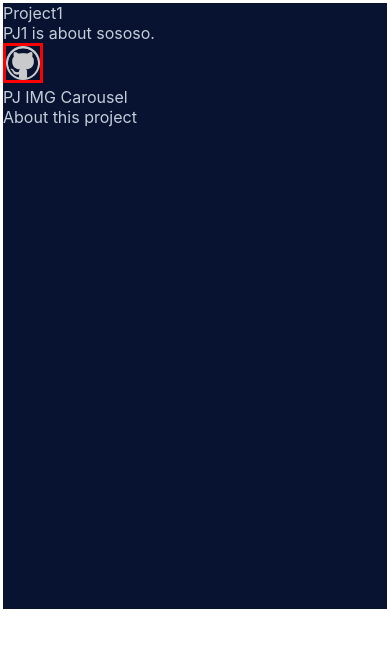
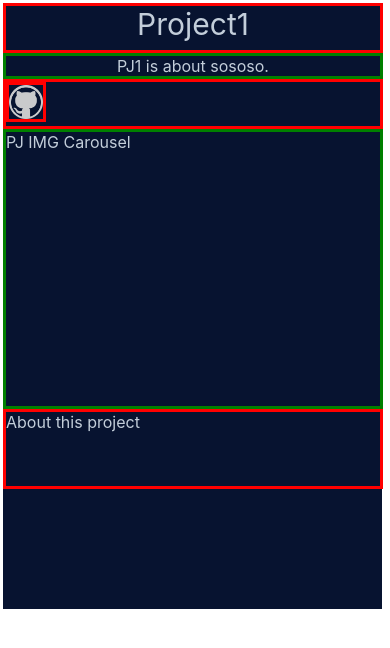
Before and after one commit to potatomon0/potatomon0.github.io, a React (Create React App) app: page /Project1 in a window 390 px wide. Shown: the top 648 px of the page. Built offline with nearby package versions, Linux system fonts and the light colour scheme; no server answers.

Commit message:
perfected dropdown menu to close when clicked or clicked outside of the menu box

```diff
--- a/src/components/Dropdown.jsx
+++ b/src/components/Dropdown.jsx
@@ -1,24 +1,45 @@
-import {useContext} from 'react';
+import {useContext,useEffect,useRef} from 'react';
 import {AppContext} from '../contexts/context'
 import DropdownItem from './DropdownItem'
 import home from '../img/home.png'
 import profile from '../img/user.png'
 import contact from '../img/envelope.png'
 import {Link} from 'react-router-dom'
-
+import dropdownIcon from '../img/dropdown_icon.png'
 
 function Dropdown(props){
   let {open,setOpen}=useContext(AppContext);
+  let menuRef=useRef()
+  const error = ()=>{
+    return(
+      <div>Error</div>
+    )
+  }
+  useEffect(()=>{
+    let handler=(event)=>{
+
+      if(!menuRef.current.contains(event.target)){
+      setOpen(false);
+    }
+    }
+    document.addEventListener("mousedown",handler)
+    return()=>{
+      document.removeEventListener("mousedown",handler)
+    }
+  },[])
   return (
+    // event.target ? error:
     <div className={props.rightLinks}>
-      <div className="menu-container">
+      <div className="menu-container" ref={menuRef}>
         <div className="menu-trigger" onClick={()=>{setOpen(!open)}}>
-          <img src="https://cdn.imgbin.com/1/20/19/web-design-icon-drop-down-icon-menu-icon-83aTpn1X.jpg" alt="" />
+          <img src={dropdownIcon} alt="" />
           </div>
           <div className={`dropdown-menu ${open ? 'active':'inactive'}`}>
             <ul>
-              <Link to="/"><DropdownItem img={profile} text={"About"}/></Link>
-              <Link to="/Projects"><DropdownItem img={home} text={"Projects"}/></Link>
+              <Link to="/">
+                <DropdownItem img={profile} text={"About"}/></Link>
+              <Link to="/Projects">
+                <DropdownItem img={home} text={"Projects"}/></Link>
             </ul>
           </div>
       </div>
--- a/src/components/ProjectLink.jsx
+++ b/src/components/ProjectLink.jsx
@@ -3,7 +3,7 @@ import GitImg from '../img/github.png'
 
 function ProjectLink(props) {
   return (
-    <div>
+    <div className="pjLinks">
         <a href={props.pj.git} target="_blank"><img src={GitImg} alt="" className="gitLink"/></a>
     </div>
   )
--- a/src/pages/Main.css
+++ b/src/pages/Main.css
@@ -201,7 +201,6 @@
         transform: translateY(-20px);
         transition: var(--speed) ease;
     }
-
     h3 {
         width: 100%;
         text-align: center;
--- a/src/pages/Main.jsx
+++ b/src/pages/Main.jsx
@@ -11,8 +11,10 @@ import ReactLoading from 'react-loading'
 import Navbar from '../components/Navbar'
 
 function Main() {
+    let {setOpen} = useContext(AppContext)
     const [done, setDone] = useState(undefined);
     useEffect(() => {
+        setOpen(false);
         setTimeout(() => {
             setDone(true);
         }, 600);
--- a/src/pages/Project.css
+++ b/src/pages/Project.css
@@ -54,7 +54,7 @@
 
     .leftArrow {
         font-size: 60px;
-        border: solid blue;
+        /* border: solid blue; */
         color: #C3CEDA;
         height: 70px;
         width: 60px;
@@ -66,7 +66,7 @@
 
     .rightArrow {
         font-size: 60px;
-        border: solid blue;
+        /* border: solid blue; */
         color: #C3CEDA;
         height: 70px;
         width: 60px;
@@ -118,6 +118,7 @@
         border: solid white;
         background-color: #071330;
         height: 612px;
+        width:385px;
         color: #C3CEDA;
         display: flex;
         justify-content: space-between;
@@ -126,4 +127,26 @@
         border: solid red;
         height: 40px;
     }
+    .pjTitle{
+        border:solid red;
+        height:50px;
+        width:380px;
+        text-align: center;
+        font-size:30px;
+    }
+    .pjIntro{
+        border:solid green;
+        text-align:center;
+    }
+    .pjLinks{
+        border:solid red;
+    }
+    .pjImgCarousel{
+        border:solid green;
+        height:280px;
+    }
+    .aboutPj{
+        border:solid red;
+        height:80px;
+    }
 }
--- a/src/pages/Project1.jsx
+++ b/src/pages/Project1.jsx
@@ -37,7 +37,7 @@ function Project1() {
             <ProjectIntro pj={pj} />
             <ProjectLink pj={pj} />
             <div className="pjImgCarousel">PJ IMG Carousel</div>
-            <div className="about">About this project</div>
+            <div className="aboutPj">About this project</div>
             <div className="technical"></div>
           </div>
           <div className="rightBtn">
--- a/src/pages/Projects.css
+++ b/src/pages/Projects.css
@@ -67,7 +67,7 @@
 
     .hideMe {
         height: 150px;
-        border: solid red;
+        /* border: solid red; */
     }
 
     .filterSection {
--- a/src/pages/Projects.jsx
+++ b/src/pages/Projects.jsx
@@ -1,5 +1,6 @@
-import { useState, useEffect } from 'react'
+import { useState, useEffect,useContext } from 'react'
 import './Projects.css'
+import { AppContext } from '../contexts/context'
 import MyLinks from '../components/MyLinks'
 import Dropdown from '../components/Dropdown'
 import LeftArrow from '../components/LeftArrow'
@@ -14,8 +15,10 @@ import Navbar from '../components/Navbar'
 
 function Projects() {
   const { pj1, pj2, pj3, pj4 } = useState(projectInfo)
+  let {setOpen} = useContext(AppContext)
   const [done, setDone] = useState(undefined)
   useEffect(() => {
+    setOpen(false);
     setTimeout(() => {
       setDone(true);
     }, 600);
```
Also changed, not shown: src/img/dropdown_icon.png (added).
